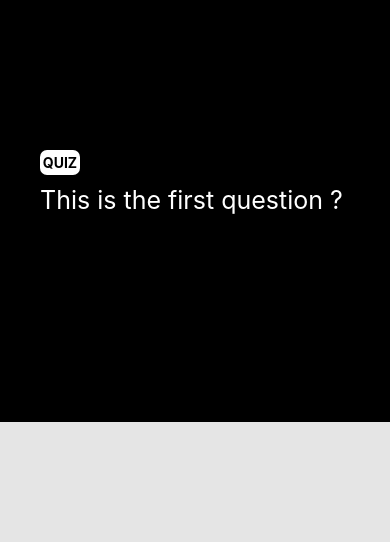
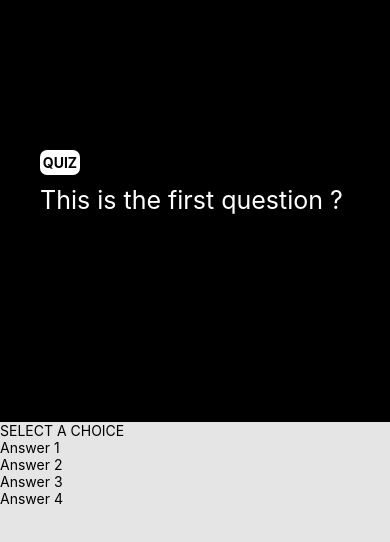
Before and after one commit to QuillsB/Quizz-App, a React Native app: screen / in a window 390 px wide. Shown: the top 542 px of the page. Built offline with nearby package versions, Linux system fonts and the light colour scheme.

Commit message:
Basic Display of all elements of the bottomPart.

```diff
--- /dev/null
+++ b/components/BottomPart/answerSelector.js
@@ -0,0 +1,12 @@
+import React from 'react';
+import { Text, StyleSheet, View } from 'react-native';
+
+export default function AnswerSelector(props) {
+  const { label } = props;
+
+  return (
+    <View>
+      <Text>{label}</Text>
+    </View>
+  );
+}
--- /dev/null
+++ b/components/BottomPart/bottomPart.js
@@ -0,0 +1,12 @@
+import React from 'react';
+import { StyleSheet, View } from 'react-native';
+
+import Choices from './choices';
+
+export default function BottomPart() {
+  return (
+    <View>
+      <Choices />
+    </View>
+  );
+}
--- /dev/null
+++ b/components/BottomPart/choices.js
@@ -0,0 +1,16 @@
+import React from 'react';
+import { View, Stylesheet, Text } from 'react-native';
+
+import AnswerSelector from './answerSelector';
+
+export default function Choices() {
+  return (
+    <View>
+      <Text>SELECT A CHOICE</Text>
+      <AnswerSelector label="Answer 1"/>
+      <AnswerSelector label="Answer 2"/>
+      <AnswerSelector label="Answer 3"/>
+      <AnswerSelector label="Answer 4"/>
+    </View>
+  );
+}
--- a/components/quizScreen.js
+++ b/components/quizScreen.js
@@ -2,6 +2,7 @@ import React from 'react';
 import { StyleSheet, View } from 'react-native';
 
 import QuestionTitle from './questionTitle';
+import BottomPart from './BottomPart/bottomPart';
 
 export default function QuizScreen() {
   return (
@@ -10,6 +11,7 @@ export default function QuizScreen() {
         <QuestionTitle />
       </View>
       <View style={styles.quizScreenBottomPart}>
+        <BottomPart />
       </View>
     </View>
   );
```
